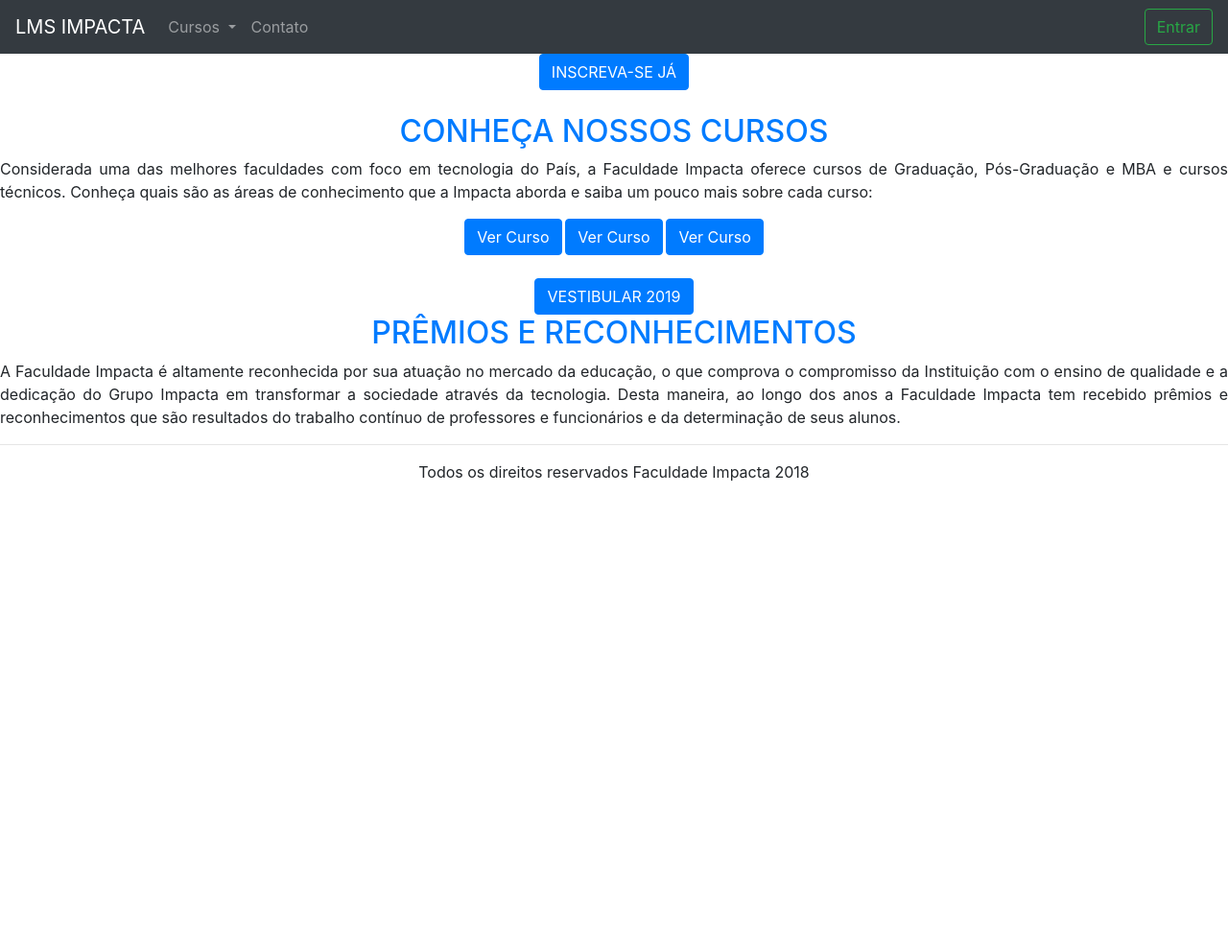
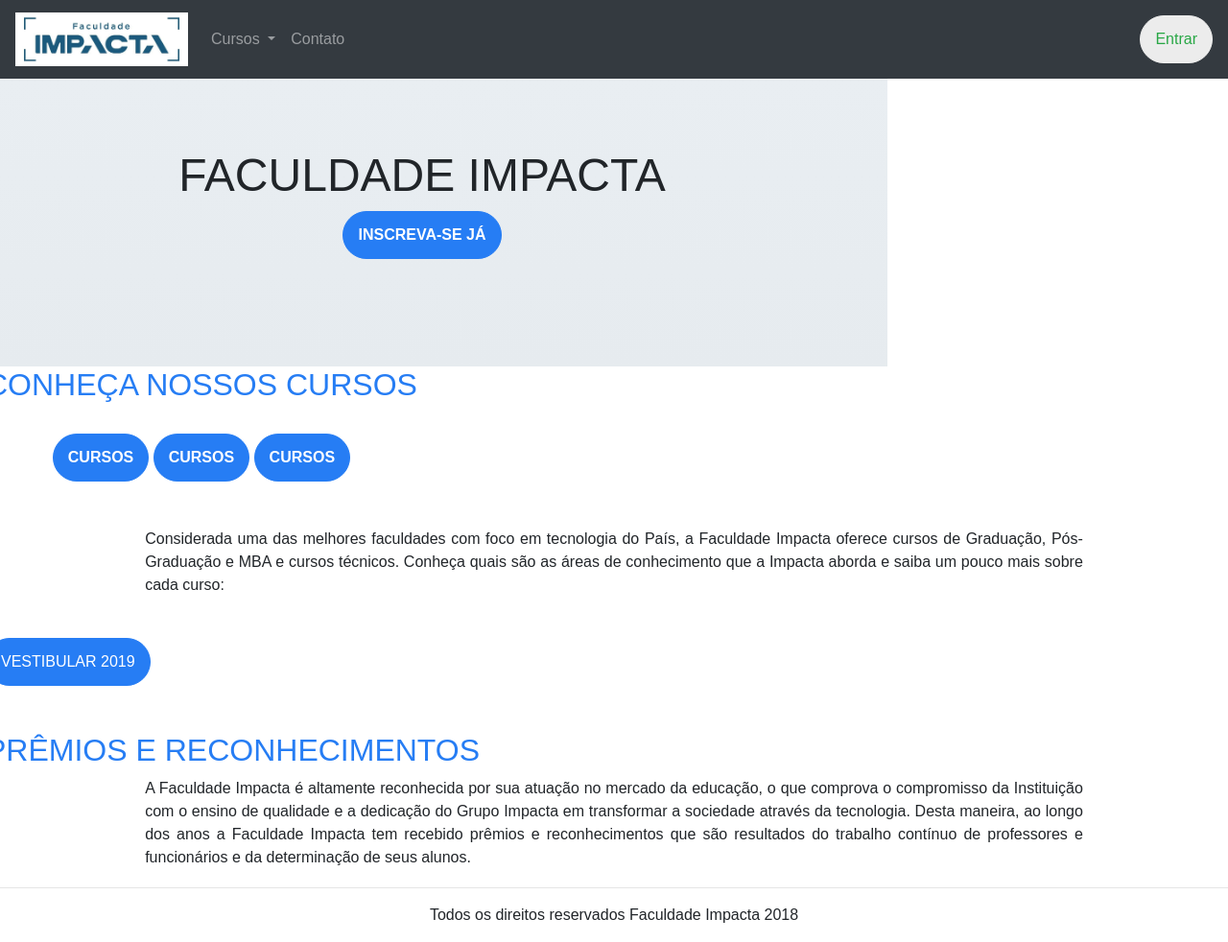
Before and after one commit to TrellixVulnTeam/testeEntregaAC_PUYR, a Django app: page / in a window 1280 px wide. Shown: the whole page at 96% size. Before the commit the page ends 502 px from the top, so only its background shows below. Run offline with Django 3.2, Linux system fonts and the light colour scheme; some libraries are stand-ins or nearby versions.

Commit message:
atualizando HOME

```diff
--- a/core/templates/base.html
+++ b/core/templates/base.html
@@ -6,6 +6,9 @@
     <meta name="viewport" content="width=device-width, initial-scale=1.0">
     <meta http-equiv="X-UA-Compatible" content="ie=edge">
     <title>LMS - {% block titulo %} {% endblock  %}</title>
+    <!--<link rel="stylesheet" href="./css/normalize.css">
+    <link rel="stylesheet" href="./css/grid.css">
+    <link rel="stylesheet" href="./css/app.css">-->
 
     <link rel="stylesheet" href="https://maxcdn.bootstrapcdn.com/bootstrap/4.0.0/css/bootstrap.min.css" integrity="sha384-Gn5384xqQ1aoWXA+058RXPxPg6fy4IWvTNh0E263XmFcJlSAwiGgFAW/dAiS6JXm"
         crossorigin="anonymous">
@@ -15,11 +18,12 @@
     <script src="https://maxcdn.bootstrapcdn.com/bootstrap/4.0.0/js/bootstrap.min.js" integrity="sha384-JZR6Spejh4U02d8jOt6vLEHfe/JQGiRRSQQxSfFWpi1MquVdAyjUar5+76PVCmYl" crossorigin="anonymous" defer></script>
 
 </head>
-
 <body>
     <header>
         <nav class="navbar navbar-expand-lg navbar-dark bg-dark">
-            <a class="navbar-brand" href="{% url 'core:home' %}">LMS IMPACTA</a>
+            <a class="navbar-brand" href="{% url 'core:home' %}">
+                <img src="/static/logo.jpg" width=180px>
+            </a>
             <button class="navbar-toggler" type="button" data-toggle="collapse" data-target="#navbarSupportedContent" aria-controls="navbarSupportedContent"
                 aria-expanded="false" aria-label="Toggle navigation">
                 <span class="navbar-toggler-icon"></span>
@@ -66,5 +70,4 @@
         <p class="text-center">Todos os direitos reservados Faculdade Impacta 2018</p>
     </footer>
 </body>
-
 </html>
--- /dev/null
+++ b/core/templates/css/app.css
@@ -0,0 +1,62 @@
+body {
+    font-family: "Arial";
+}
+
+#header .bg {
+    background: linear-gradient(#E9EEF2, #E6EBEF);
+    min-height: 300px;
+    text-align: center;
+}
+
+#header .bg h1 {
+    padding: 1.5em 0 0 0;
+    font-size: 3em;
+}
+
+#footer {
+    background: #333333;
+    color: #ffffff;
+    text-align: center;
+}
+
+.btn {
+    padding: 12px 15px;
+    border-radius: 30px;
+    background: #ececec;
+    text-decoration: none;
+    border: 1px solid #ececec;
+}
+
+.btn.btn-blue {
+    background: #267df4;
+    border: 1px solid #267df4;
+    color: #ffffff;
+}
+
+.title {
+    text-align: center;
+}
+
+.justify{
+    text-align: justify;
+    margin-left: 4cm;
+    margin-right: 4cm;
+    margin-bottom: 0.5cm
+}
+
+.center {
+    text-align: center;
+    font-weight: bold;
+}
+
+.color {
+    color: #267df4
+}
+html {
+    box-sizing: border-box;
+}
+
+body {
+    margin: 0;
+    background-color: steelblue,
+}
--- /dev/null
+++ b/core/templates/css/grid.css
@@ -0,0 +1,40 @@
+
+.row:before,
+.row:after {
+    display: table;
+    content: " ";
+    clear: both;
+}
+.container {
+    width: 970px;
+    margin: 0 auto;
+
+}
+.one,
+.one-third,
+.two-third,
+.one-fourth,
+.half {
+    width: 100%;
+}
+
+@media only screen and (min-width: 800px) {
+    .one {
+        width: 100%;
+    }
+    .half {
+        width: calc(100% / 2);
+    }
+    .one-third {
+        width: calc(100% / 3);
+    }
+    .one-fourth {
+        width: calc(100% / 4);
+    }
+    .two-thirds {
+        width: calc(100% / 3 * 2);
+    }
+    .column {
+        float: center;
+    }
+}
--- a/core/templates/index.html
+++ b/core/templates/index.html
@@ -4,43 +4,61 @@
 
 {% block conteudo %}
 
-<style>
-    .center {
-        text-align: center;
-        font-weight: bold;
-    }
-    .justify {
-        text-align: justify;
-    }
-    p.thick {
-        font-weight: bold;
-    }
 
-</style>
+    <link rel="stylesheet" href="./css/grid.css">
+    <link rel="stylesheet" href="./css/app.css?v=2.3">
+
+
+    <header id="header">
+        <div class="row">
+            <div class="one column">
+                <div class="row">
+                    <div class="row bg">
+                        <div class="container">
+                            <div class="one column">
+                                <h1>
+                                        FACULDADE IMPACTA
+                                </h1>
+                                <a href="" class="btn btn-blue center">INSCREVA-SE JÁ</a>
+                            </div>
+                        </div>
+                    </div>
+                </div>
+            </div>
+        </div>
+    </header>
+    <section>
+            <div class="row">
                 <div class="center">
-    <a class="btn btn-primary" href="#" role="button">INSCREVA-SE JÁ</a>
-    </div><br>
-<div class="center">
-    <h2 class="text-primary">CONHEÇA NOSSOS CURSOS</h2>
+                    <h2 class="color">
+                        CONHEÇA NOSSOS CURSOS
+                    </h2><br>
+                        <a href="" class="btn btn-blue center">CURSOS</a>
+                        <a href="" class="btn btn-blue center">CURSOS</a>
+                        <a href="" class="btn btn-blue center">CURSOS</a>
                 </div>
+            </div>
+        </section><br><br>
         <p class="justify">
                 Considerada uma das melhores faculdades com foco em tecnologia do País,
                 a Faculdade Impacta oferece cursos de Graduação, Pós-Graduação e MBA e cursos técnicos.
                 Conheça quais são as áreas de conhecimento que a Impacta aborda e saiba um pouco mais sobre cada curso:
             </p>
+    <section><br>
+            <div class="row">
                 <div class="center">
-    <a class="btn btn-primary" href="cursos/Graduacao" role="button">Ver Curso</a>
-    <a class="btn btn-primary" href="cursos/Pos-Graduacao" role="button">Ver Curso</a>
-    <a class="btn btn-primary" href="cursos/Tecnico" role="button">Ver Curso</a>
-    </div><br>
-
+                    <a href="" class="btn btn-blue">VESTIBULAR 2019</a>
+                </div>
+            </div>
+    <section><br><br>
+            <div class="row">
                 <div class="center">
-        <button type="button" class="btn btn-primary">VESTIBULAR 2019</button>
+                    <h2 class="color">
+                            PRÊMIOS E RECONHECIMENTOS
+                    </h2>
                 </div>
-
-<div class="center">
-    <h2 class="text-primary">PRÊMIOS E RECONHECIMENTOS</h2>
             </div>
+    </section>
         <p class="justify">
             A Faculdade Impacta é altamente reconhecida por sua atuação no mercado da educação,
             o que comprova o compromisso da Instituição com o ensino de qualidade e a dedicação do
@@ -48,6 +66,6 @@
             ao longo dos anos a Faculdade Impacta tem recebido prêmios e reconhecimentos
             que são resultados do trabalho contínuo de professores e funcionários e da determinação de seus alunos.
         </p>
-
+    </section>
 
 {% endblock  %}
```
Lines whose indentation alone changed are shown as unchanged.
